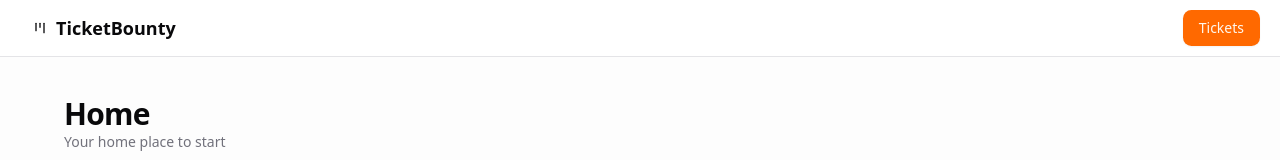
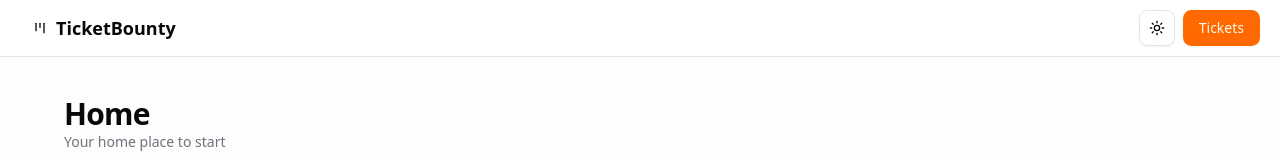
Before and after one commit to ryananggada/ticketbounty, a Next.js app: page / in a window 1280 px wide. Shown: the top 160 px of the page. Built offline with nearby package versions, Linux system fonts and the light colour scheme.

Commit message:
Add light and dark mode toggle

```diff
--- a/package.json
+++ b/package.json
@@ -17,6 +17,7 @@
     "clsx": "^2.1.1",
     "lucide-react": "^0.522.0",
     "next": "15.3.4",
+    "next-themes": "^0.4.6",
     "react": "^19.0.0",
     "react-dom": "^19.0.0",
     "tailwind-merge": "^3.3.1"
--- a/src/app/layout.tsx
+++ b/src/app/layout.tsx
@@ -2,6 +2,7 @@ import './globals.css';
 import type { Metadata } from 'next';
 import { Geist, Geist_Mono } from 'next/font/google';
 import { Header } from '@/components/header';
+import { ThemeProvider } from '@/components/theme/theme-provider';
 
 const geistSans = Geist({
   variable: '--font-geist-sans',
@@ -24,14 +25,16 @@ export default function RootLayout({
   children: React.ReactNode;
 }>) {
   return (
-    <html lang="en">
+    <html lang="en" suppressHydrationWarning>
       <body
         className={`${geistSans.variable} ${geistMono.variable} antialiased`}
       >
-        <Header />
-        <main className="min-h-screen flex-1 overflow-y-auto overflow-x-hidden py-24 px-8 bg-secondary/20 flex flex-col">
-          {children}
-        </main>
+        <ThemeProvider>
+          <Header />
+          <main className="min-h-screen flex-1 overflow-y-auto overflow-x-hidden py-24 px-8 bg-secondary/20 flex flex-col">
+            {children}
+          </main>
+        </ThemeProvider>
       </body>
     </html>
   );
--- a/src/components/header.tsx
+++ b/src/components/header.tsx
@@ -1,12 +1,13 @@
 import { KanbanIcon } from 'lucide-react';
 import Link from 'next/link';
 import { homePath, ticketsPath } from '@/paths';
+import { ThemeSwitcher } from './theme/theme-switcher';
 import { buttonVariants } from './ui/button';
 
 const Header = () => {
   return (
     <nav className="supports-backdrop-blur:bg-background/60 fixed left-0 right-0 top-0 z-20 border-b bg-background/95 backdrop-blur w-full flex justify-between py-2.5 px-5">
-      <div>
+      <div className="flex align-items gap-x-2">
         <Link
           href={homePath()}
           className={buttonVariants({ variant: 'ghost' })}
@@ -15,7 +16,8 @@ const Header = () => {
           <h1 className="text-lg font-semibold">TicketBounty</h1>
         </Link>
       </div>
-      <div>
+      <div className="flex align-items gap-x-2">
+        <ThemeSwitcher />
         <Link
           href={ticketsPath()}
           className={buttonVariants({ variant: 'default' })}
--- /dev/null
+++ b/src/components/theme/theme-provider.tsx
@@ -0,0 +1,14 @@
+import {
+  ThemeProvider as BaseThemeProvider,
+  ThemeProviderProps,
+} from 'next-themes';
+
+const ThemeProvider = ({ children }: ThemeProviderProps) => {
+  return (
+    <BaseThemeProvider attribute="class" defaultTheme="system" enableSystem>
+      {children}
+    </BaseThemeProvider>
+  );
+};
+
+export { ThemeProvider };
--- /dev/null
+++ b/src/components/theme/theme-switcher.tsx
@@ -0,0 +1,24 @@
+'use client';
+
+import { MoonIcon, SunIcon } from 'lucide-react';
+import { useTheme } from 'next-themes';
+import { Button } from '../ui/button';
+
+const ThemeSwitcher = () => {
+  const { theme, setTheme } = useTheme();
+
+  return (
+    <Button
+      variant="outline"
+      size="icon"
+      onClick={() => setTheme(theme === 'light' ? 'dark' : 'light')}
+    >
+      <SunIcon className="h-4 w-4 rotate-0 scale-100 transition-all dark:-rotate-90 dark:scale-0" />
+      <MoonIcon className="absolute h-4 w-4 rotate-90 scale-0 transition-transform dark:rotate-0 dark:scale-100" />
+
+      <span className="sr-only"> Toggle Theme</span>
+    </Button>
+  );
+};
+
+export { ThemeSwitcher };
```
Also changed, not shown: 1 other file (tests, documents, lock files or other folders).
